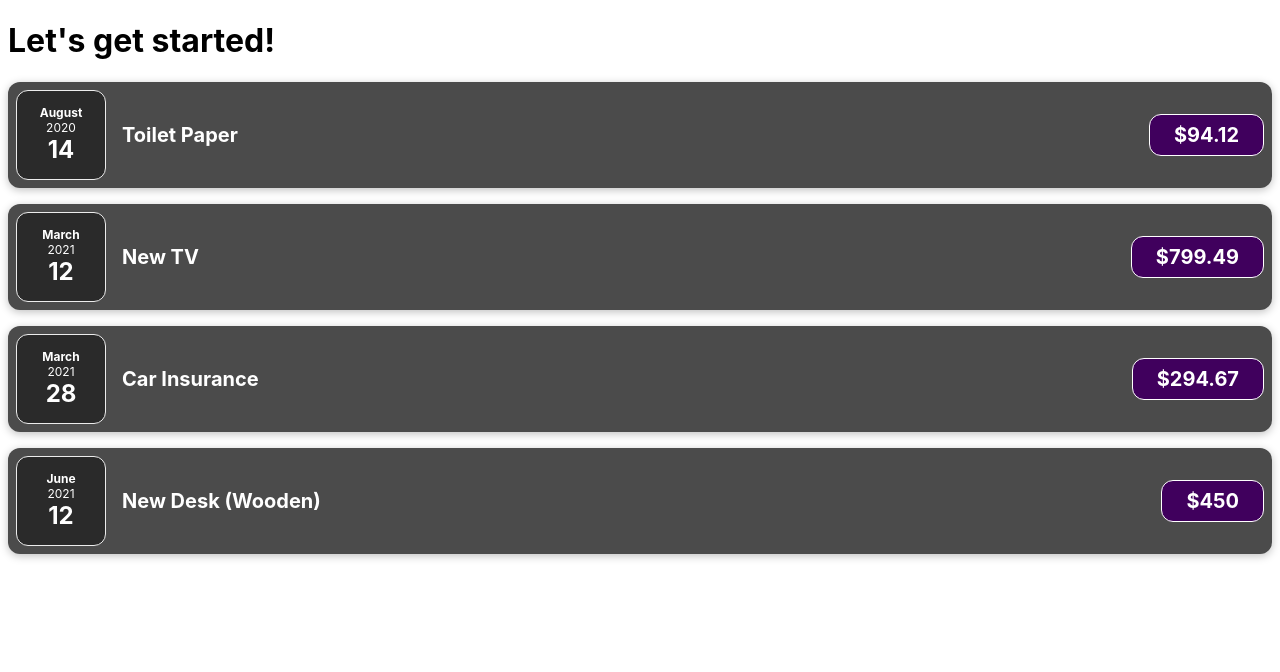
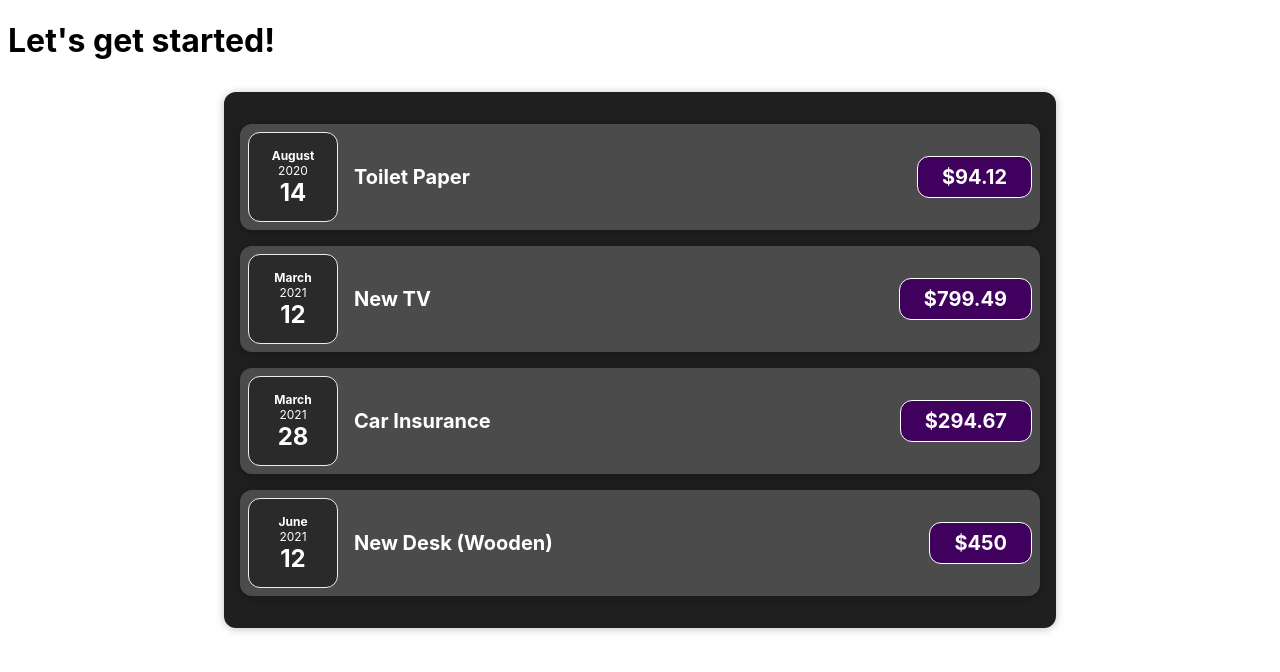
Before and after one commit to jonmico/expense-tracker, a React (Vite) app: page / in a window 1280 px wide. Shown: the top 672 px of the page. Built offline with nearby package versions, Linux system fonts and the light colour scheme.

Commit message:
Add Expenses component and styles.

```diff
--- a/src/App.jsx
+++ b/src/App.jsx
@@ -1,6 +1,6 @@
 import './App.css';
 
-import ExpenseItem from './components/ExpenseItem';
+import Expenses from './components/Expenses';
 
 function App() {
   const message = "Let's get started!";
@@ -29,9 +29,7 @@
   return (
     <div>
       <h1>{message}</h1>
-      {expenses.map((item) => (
-        <ExpenseItem key={item.id} expenseItem={item} />
-      ))}
+      <Expenses expenses={expenses} />
     </div>
   );
 }
--- /dev/null
+++ b/src/components/Expenses.css
@@ -0,0 +1,9 @@
+.expenses {
+  padding: 1rem;
+  background-color: rgb(31, 31, 31);
+  margin: 2rem auto;
+  width: 50rem;
+  max-width: 95%;
+  border-radius: 12px;
+  box-shadow: 0 1px 8px rgba(0, 0, 0, 0.25);
+}
--- /dev/null
+++ b/src/components/Expenses.jsx
@@ -0,0 +1,12 @@
+import ExpenseItem from './ExpenseItem';
+import './Expenses.css';
+
+export default function Expenses({ expenses }) {
+  return (
+    <div className='expenses'>
+      {expenses.map((expense) => (
+        <ExpenseItem key={expense.id} expenseItem={expense} />
+      ))}
+    </div>
+  );
+}
```
